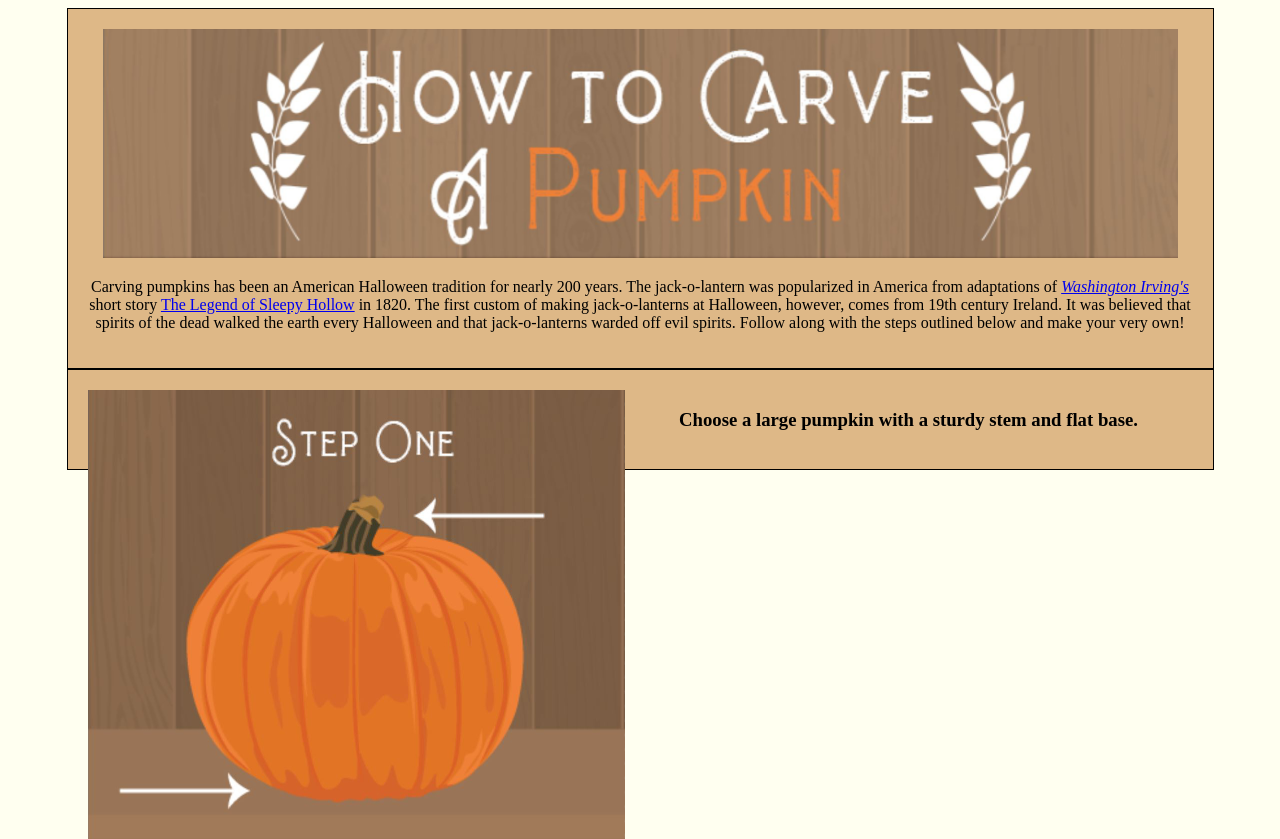
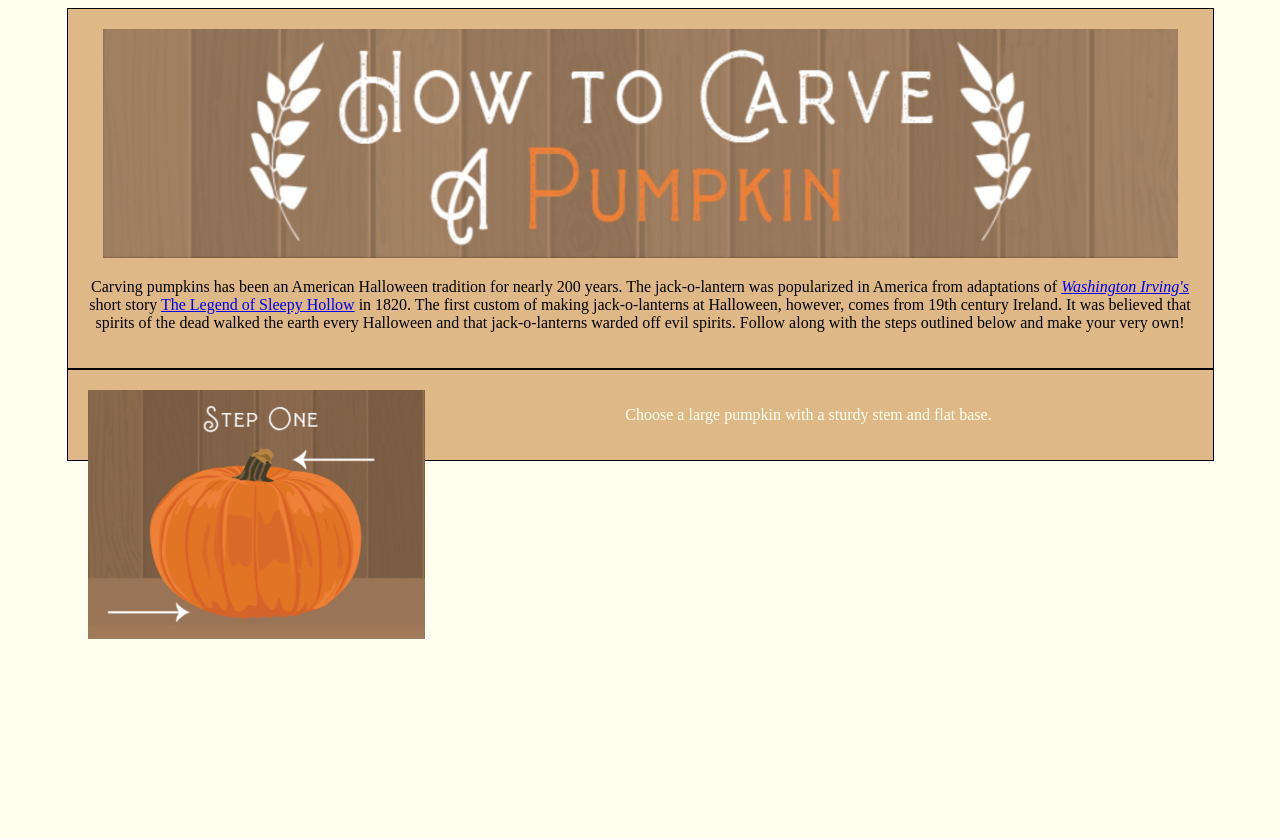
Before and after one commit to stefanireinhardt/web-dev-hw, a plain HTML site: page Assignment_8/index.html in a window 1280 px wide. After the commit the page ends 800 px from the top, so only its background shows below. Drawn offline with Linux system fonts and the light colour scheme.

Commit message:
Update index.html

```diff
--- a/Assignment_8/index.html
+++ b/Assignment_8/index.html
@@ -34,15 +34,14 @@
 
 <body>
   <div id="How_to_Title" class="container">
-           <img src="./images/title_graphic.jpg" alt="" title="How to Carve a Pumpkin Title" width="1075" height="229"/>
+           <img src="./images/title_graphic.jpg" alt="" title="How to Carve a Pumpkin Graphic" width="1075" height="229"/>
 <p>Carving pumpkins has been an American Halloween tradition for nearly 200 years. The jack-o-lantern was popularized in America from adaptations of <a href="https://en.wikipedia.org/wiki/Washington_Irving" target="_blank"><i>Washington Irving's</i></a> short story <a href="https://en.wikipedia.org/wiki/The_Legend_of_Sleepy_Hollow" target="_blank">The Legend of Sleepy Hollow</a> in 1820. The first custom of making jack-o-lanterns at Halloween, however, comes from 19th century Ireland. It was believed that spirits of the dead walked the earth every Halloween and that jack-o-lanterns warded off evil spirits. Follow along with the steps outlined below and make your very own!
 </p>
-
         </div>
 
         <div id="Step_1" class="container">
-                 <img src="./images/step-1.jpg" alt="step_1" title="Graphic of Pumpkin" width="537" height="449" align="left"/>
-                 <p><h3>Choose a large pumpkin with a sturdy stem and flat base.</h3></p>
+                 <img src="./images/step-1.jpg" alt="" title="Graphic of Pumpkin" width="337" height="249" align="left"/>
+                 <p style="color:ivory"> Choose a large pumpkin with a sturdy stem and flat base.</p>
               </div>
 </body>
 
```
